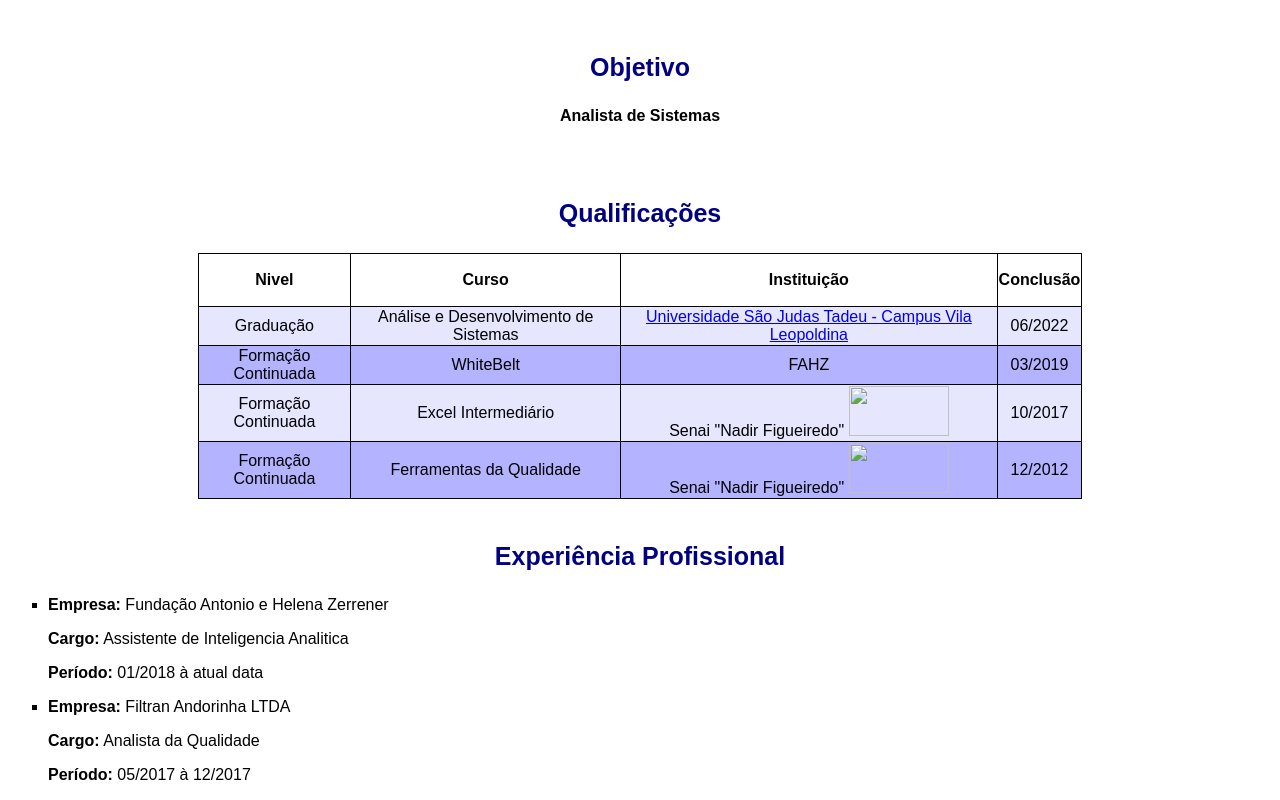
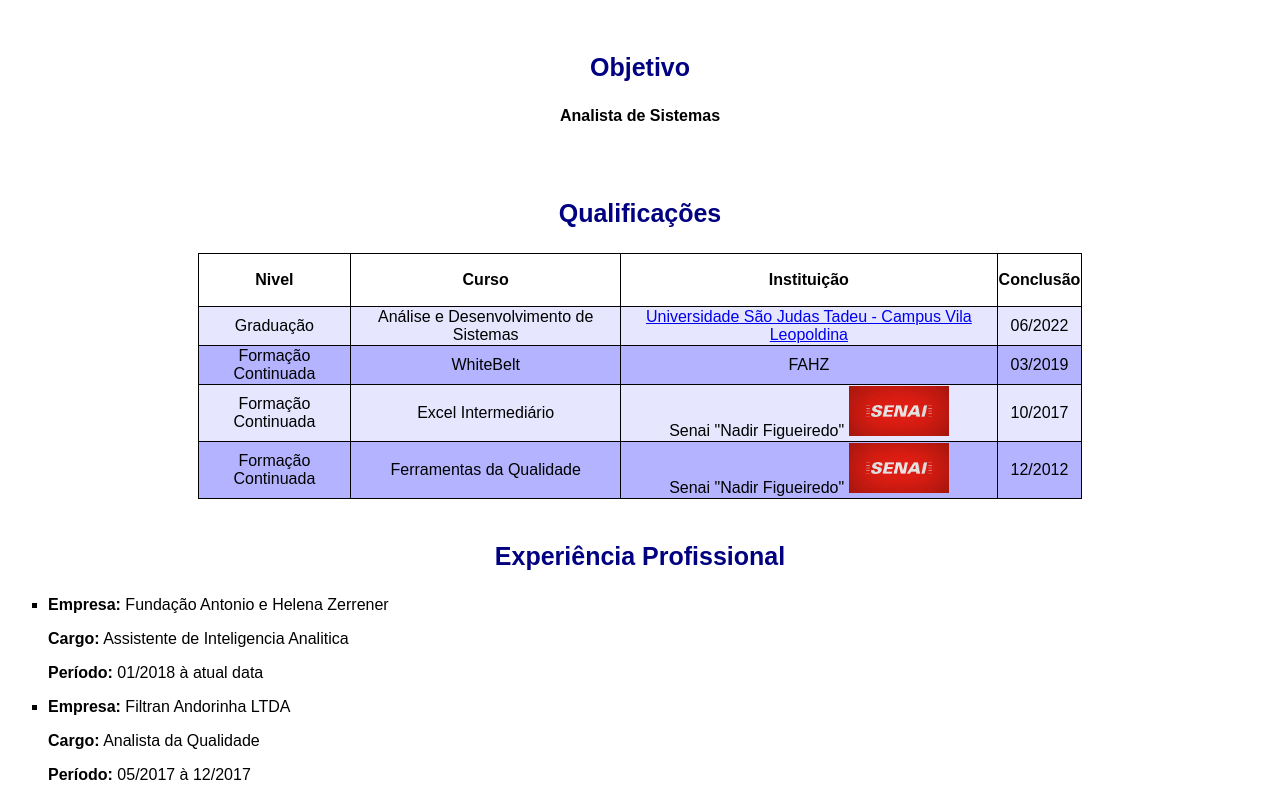
Before and after one commit to Ariteixeira/Ariteixeira, a plain HTML site: page CVAriane.html in a window 1280 px wide. Shown: the part 639-1439 px from the top of the page. Drawn offline with Linux system fonts and the light colour scheme.

Commit message:
Update CVAriane.html

```diff
--- a/CVAriane.html
+++ b/CVAriane.html
@@ -57,13 +57,13 @@ alt="Meu Perfil" align="middle" style="width:200px;height:300px;display:block; m
 <tr>
 <td> Formação Continuada</td>
 <td> Excel Intermediário</td>
-<td> Senai "Nadir Figueiredo" <a href="http://www.sp.senai.br/"><img src= "images/senai.jpg" style="width:100px;height:50px;"></a></td>
+<td> Senai "Nadir Figueiredo" <a href="http://www.sp.senai.br/"><img src= "image/senai.jpg" style="width:100px;height:50px;"></a></td>
 <td>10/2017</td>
 </tr>
 <tr>
 <td> Formação Continuada</td>
 <td> Ferramentas da Qualidade</td>
-<td> Senai "Nadir Figueiredo" <a href="http://www.sp.senai.br/"><img src= "images/senai.jpg" style="width:100px;height:50px;"></a></td>
+<td> Senai "Nadir Figueiredo" <a href="http://www.sp.senai.br/"><img src= "image/senai.jpg" style="width:100px;height:50px;"></a></td>
 <td>12/2012</td>
 </tr>
 
```
